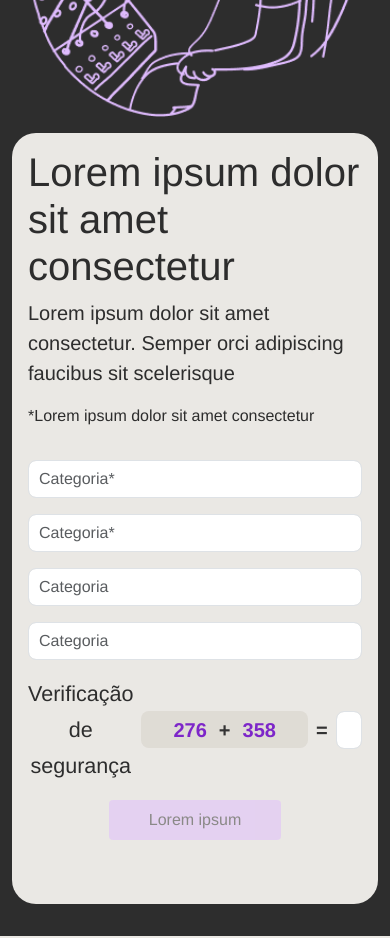
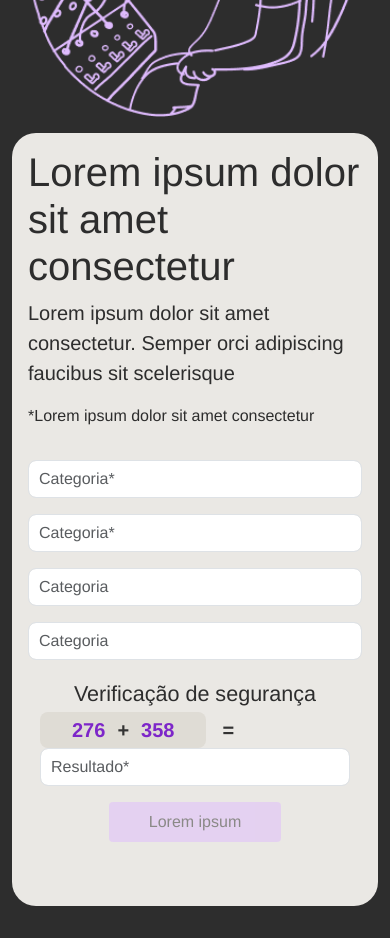
Before and after one commit to lshv04/Monks1, a React (Vite) app: page / in a window 390 px wide. Shown: the part 5300-6238 px from the top of the page. Built offline with nearby package versions, Linux system fonts and the light colour scheme.

Commit message:
trabalhando responsividade do formulario

```diff
--- a/src/components/Section7.jsx
+++ b/src/components/Section7.jsx
@@ -129,15 +129,18 @@ const Section7 = () => {
                                 </div>
 
                                 {/* Verificação de segurança */}
-                                <div className={`bord ${styles.securityCheck}`}>
-                                    <div className={`bord ${styles.checkContainer}`}>
-                                        <h4 className='bord'>Verificação de segurança</h4>
-                                        <span className={`bord ${styles.combinedNumbers}`}>
+                                <div className={`bord container ${styles.securityCheck}`}>
+                                    <div className={`bord row ${styles.checkContainer}`}>
+                                        <h4 className='bord col-12 col-md-4 '>Verificação de segurança</h4>
+                                        <div className='bord col-12 col-md-4 d-flex align-items-center gap-3'>
+                                        <span className={`bord  ${styles.combinedNumbers}`}>
                                             <span className={styles.numberBox}>{num1}</span>
                                             <span className={styles.operator}>+</span>
                                             <span className={styles.numberBox}>{num2}</span>
                                         </span>
                                         <span className={styles.operator}>=</span>
+                                        </div>
+                                        <div className='bord col-12 col-md-4 d-flex align-items-center'>
                                         <input
                                             type="number"
                                             className={`form-control  ${styles.inputFieldValidation}`}
@@ -145,6 +148,7 @@ const Section7 = () => {
                                             value={userInput}
                                             onChange={(e) => setUserInput(e.target.value)}
                                         />
+                                        </div>
                                     </div>
                                     <button
                                         type="submit"
@@ -153,8 +157,9 @@ const Section7 = () => {
                                         Lorem ipsum
                                     </button>
                                 </div>
+                                {message && <p className={`text-center ${styles.message}`}>{message}</p>}
                             </form>
-                            {message && <p className={`text-center ${styles.message}`}>{message}</p>}
+
                         </div>
                     </div>
                 </div>
--- a/src/components/Section7.module.css
+++ b/src/components/Section7.module.css
@@ -19,7 +19,8 @@
 
 /* Colunas */
 .gridColumn {
-
+    display: flex;
+    align-items: center;
 
 
 }
@@ -44,7 +45,7 @@
     padding: 6px 10px; /* Espaçamento interno */
     font-size: 1rem; /* Tamanho do texto */
     color: #666; /* Cor do texto */
-    width: 35%;
+
 }
 /* Foco no input */
 .inputField:focus {
@@ -79,10 +80,8 @@
 }
 /* Contêiner interno */
 .checkContainer {
-    display: flex;
-    align-items: center;
-    justify-content: space-between;
-    gap: 0.5rem;
+
+
 }
 
 /* Estilo dos números */
```
